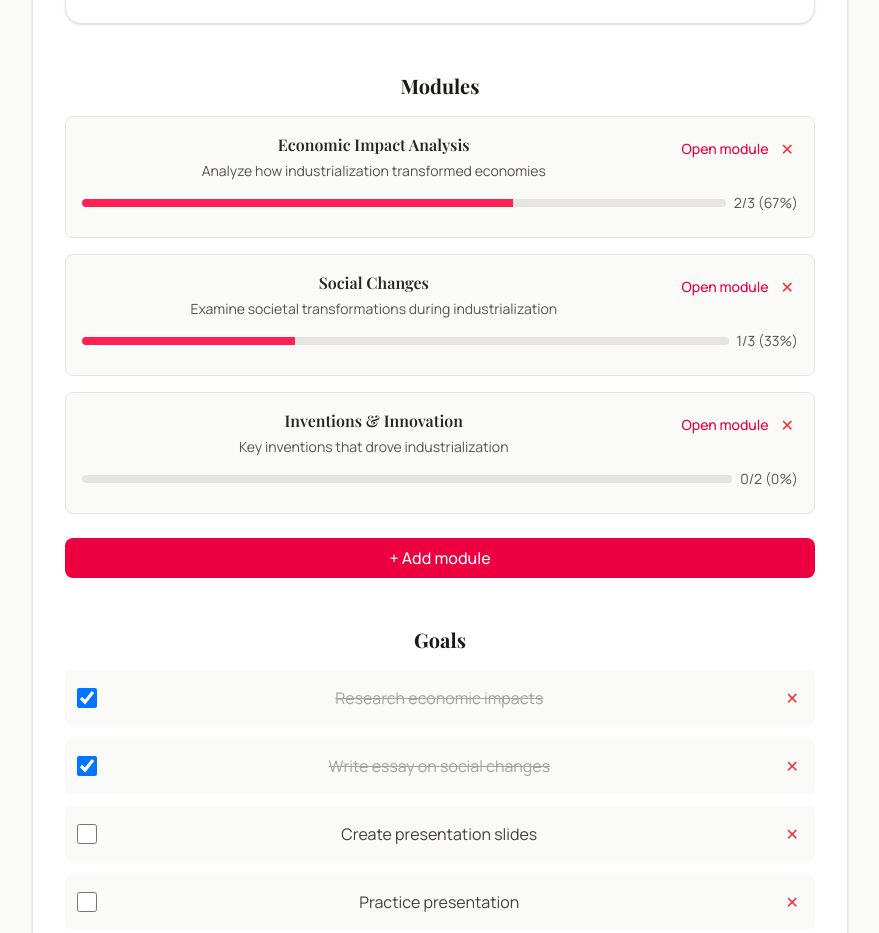
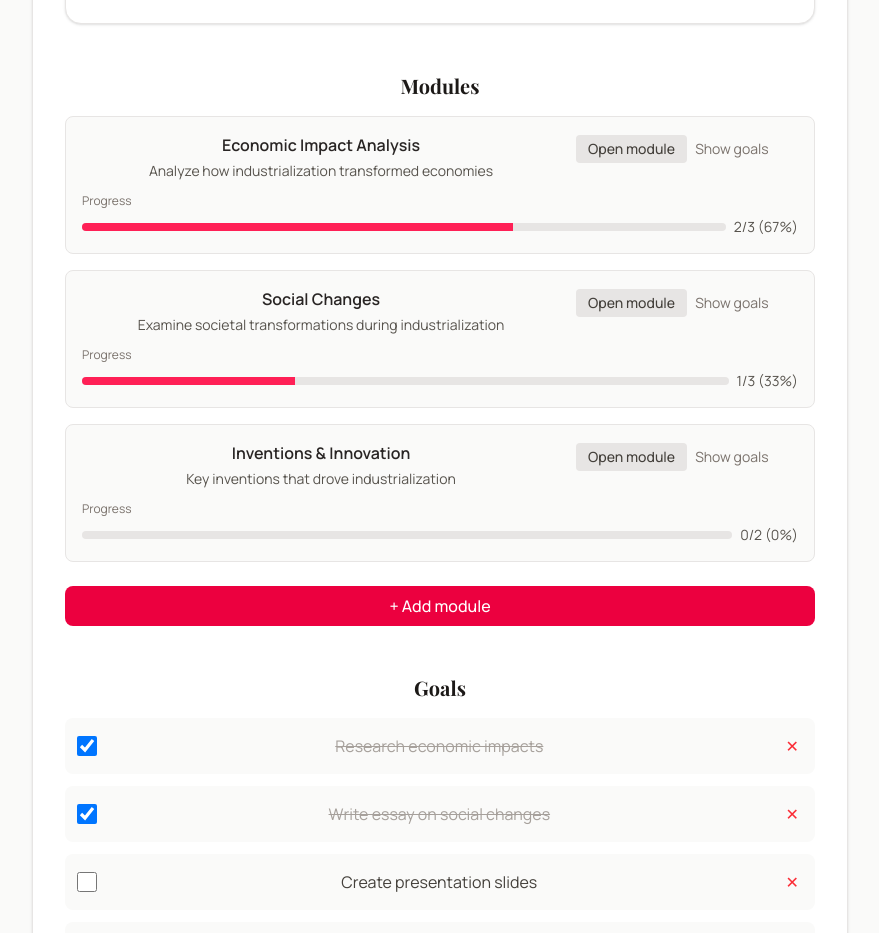
Before and after one commit to AlexandraFilina/knowledge-base, a React (Vite) app: page /projects/1 in a window 1280 px wide. Shown: the part 1140-2073 px from the top of the page, without its empty margins (200-1079 px from the left). Built offline with nearby package versions, Linux system fonts and the light colour scheme.

Commit message:
style(modules): improve modules section ux

```diff
--- a/src/features/project/pages/project-page/components/ModulesSection.tsx
+++ b/src/features/project/pages/project-page/components/ModulesSection.tsx
@@ -1,13 +1,10 @@
 import { useState } from "react";
 import { IProject, IModule, ISubGoal } from "../../../interfaces/IProject";
+import { generateId } from "../../../../../shared/utils/id";
 
 interface ModulesSectionProps {
   project: IProject;
   onUpdateProject: (updatedProject: IProject) => void;
-}
-
-function generateId(): string {
-  return Date.now().toString(36) + Math.random().toString(36).substring(2);
 }
 
 export function ModulesSection({
@@ -52,15 +49,18 @@ export function ModulesSection({
             <ModuleCard
               key={module.id}
               module={module}
+              projectId={String(project.id)}
               onUpdate={handleUpdateModule}
               onDelete={() => handleDeleteModule(module.id)}
             />
           ))}
         </div>
       ) : (
-        <p className="text-stone-500 mb-6">
-          No modules yet. Add your first module below.
-        </p>
+        <div className="bg-stone-50 border border-stone-200 rounded-lg p-8 mb-6 text-center">
+          <p className="text-stone-500">
+            No modules yet. Add your first module below.
+          </p>
+        </div>
       )}
 
       <AddModuleForm onAdd={handleAddModule} />
@@ -70,11 +70,17 @@ export function ModulesSection({
 
 interface ModuleCardProps {
   module: IModule;
+  projectId: string;
   onUpdate: (updatedModule: IModule) => void;
   onDelete: () => void;
 }
 
-function ModuleCard({ module, onUpdate, onDelete }: ModuleCardProps) {
+function ModuleCard({
+  module,
+  projectId,
+  onUpdate,
+  onDelete,
+}: ModuleCardProps) {
   const [isExpanded, setIsExpanded] = useState(false);
 
   const doneCount = module.goals.filter((g) => g.done).length;
@@ -101,24 +107,35 @@ function ModuleCard({ module, onUpdate, onDelete }: ModuleCardProps) {
   };
 
   return (
-    <div className="bg-stone-50 rounded-lg p-4 border border-stone-200">
+    <div className="group bg-stone-50 rounded-lg p-4 border border-stone-200 hover:border-rose-300 hover:shadow-md transition duration-200">
       <div className="flex items-start justify-between mb-2">
         <div className="flex-1">
-          <h3 className="font-semibold text-stone-800">{module.title}</h3>
+          <button
+            onClick={() => setIsExpanded((prev) => !prev)}
+            className="font-semibold text-stone-800 text-left hover:text-rose-700 transition"
+          >
+            {module.title}
+          </button>
           {module.description && (
             <p className="text-sm text-stone-600 mt-1">{module.description}</p>
           )}
         </div>
         <div className="flex items-center gap-2 ml-4">
+          <a
+            href={`/project/${projectId}/module/${module.id}`}
+            className="px-3 py-1 bg-stone-200 hover:bg-stone-300 text-stone-700 text-sm font-medium rounded transition"
+          >
+            Open module
+          </a>
           <button
-            onClick={() => setIsExpanded(!isExpanded)}
-            className="text-rose-600 hover:text-rose-800 text-sm font-medium"
+            onClick={() => setIsExpanded((prev) => !prev)}
+            className="text-stone-500 hover:text-rose-600 text-sm transition"
           >
-            {isExpanded ? "Close" : "Open module"}
+            {isExpanded ? "Hide goals" : "Show goals"}
           </button>
           <button
             onClick={onDelete}
-            className="text-red-500 hover:text-red-700 p-1 rounded hover:bg-red-50 transition"
+            className="opacity-0 group-hover:opacity-100 text-red-500 hover:text-red-700 p-1 rounded hover:bg-red-50 transition"
           >
             ✕
           </button>
@@ -127,9 +144,12 @@ function ModuleCard({ module, onUpdate, onDelete }: ModuleCardProps) {
 
       <div className="mt-3">
         <div className="flex items-center gap-2 mb-2">
+          <span className="text-xs text-stone-500">Progress</span>
+        </div>
+        <div className="flex items-center gap-2">
           <div className="flex-1 h-2 bg-stone-200 rounded-full overflow-hidden">
             <div
-              className="h-full bg-rose-500 transition-all"
+              className="h-full bg-rose-500 transition-all duration-300"
               style={{ width: `${progress}%` }}
             />
           </div>
@@ -140,7 +160,7 @@ function ModuleCard({ module, onUpdate, onDelete }: ModuleCardProps) {
       </div>
 
       {isExpanded && (
-        <div className="mt-4 pt-4 border-t border-stone-200">
+        <div className="mt-4 pt-4 border-t border-stone-200 animate-in fade-in slide-in-from-top-2 duration-200">
           <h4 className="text-sm font-medium text-stone-700 mb-3">Goals</h4>
           {module.goals.length > 0 ? (
             <ul className="space-y-2 mb-4">
@@ -171,8 +191,8 @@ function ModuleCard({ module, onUpdate, onDelete }: ModuleCardProps) {
               ))}
             </ul>
           ) : (
-            <p className="text-sm text-stone-500 mb-3">
-              No goals in this module.
+            <p className="text-sm text-stone-400 italic mb-3">
+              No goals yet. Add your first goal below.
             </p>
           )}
           <AddGoalForm onAdd={handleAddGoal} />
```
